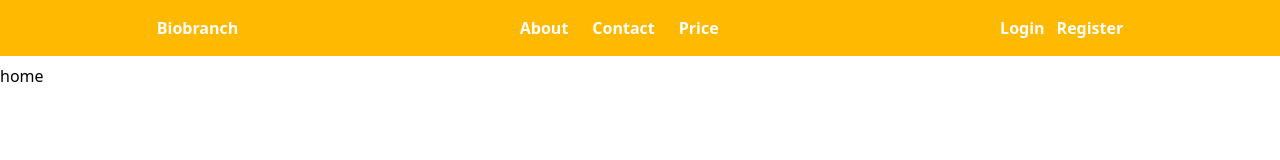
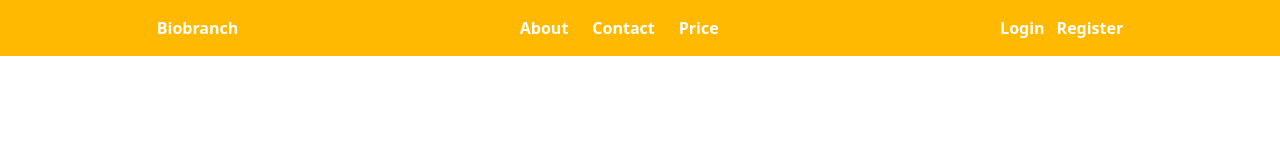
Before and after one commit to Shubhamsharma2002/BioBranch, a Next.js app: page / in a window 1280 px wide. Shown: the top 160 px of the page. Built offline with nearby package versions, Linux system fonts and the light colour scheme.

Commit message:
pages setup

```diff
--- a/src/components/Navbar.jsx
+++ b/src/components/Navbar.jsx
@@ -3,7 +3,7 @@ import React from 'react'
 
 const Navbar = () => {
   return (
-    <div className='p-4 bg-amber-400 items-center text-white font-bold flex justify-around'>
+    <div className='p-4 bg-amber-400  items-center text-white font-bold flex justify-around '>
       <div>
          <Link href="/">Biobranch</Link>
       </div>
--- a/src/pages/_app.jsx
+++ b/src/pages/_app.jsx
@@ -5,12 +5,6 @@ import "@/styles/globals.css";
 
 export default function App({ Component, pageProps }) {
   return (
-    <div className="flex flex-col min-h-screen">
-      <Navbar />
-      <main className="flex-1 pt-2">
-        <Component {...pageProps} />
-      </main>
-      <Footer />
-    </div>
+     <Component {...pageProps} />
   );
 }
--- a/src/pages/index.jsx
+++ b/src/pages/index.jsx
@@ -1,11 +1,16 @@
 import Footer from "@/components/Footer";
 import Navbar from "@/components/Navbar";
+import { Children } from "react";
 
 
 export default function Home() {
   return (
-        <div className="">
-         home
-        </div>
+       <div className="flex flex-col min-h-screen">
+      <Navbar />
+      <main className="flex-1 pt-2">
+
+      </main>
+      <Footer />
+    </div>
   );
 }
```
